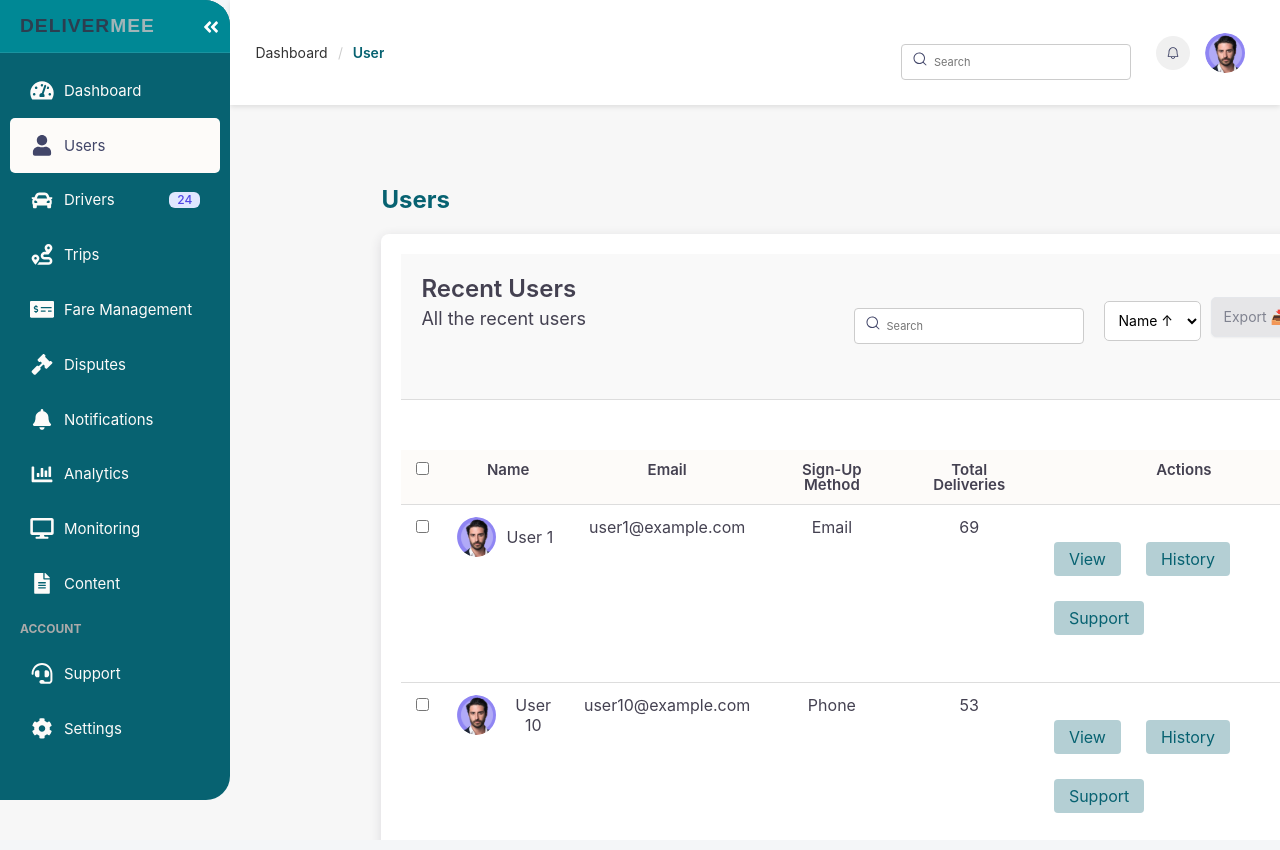
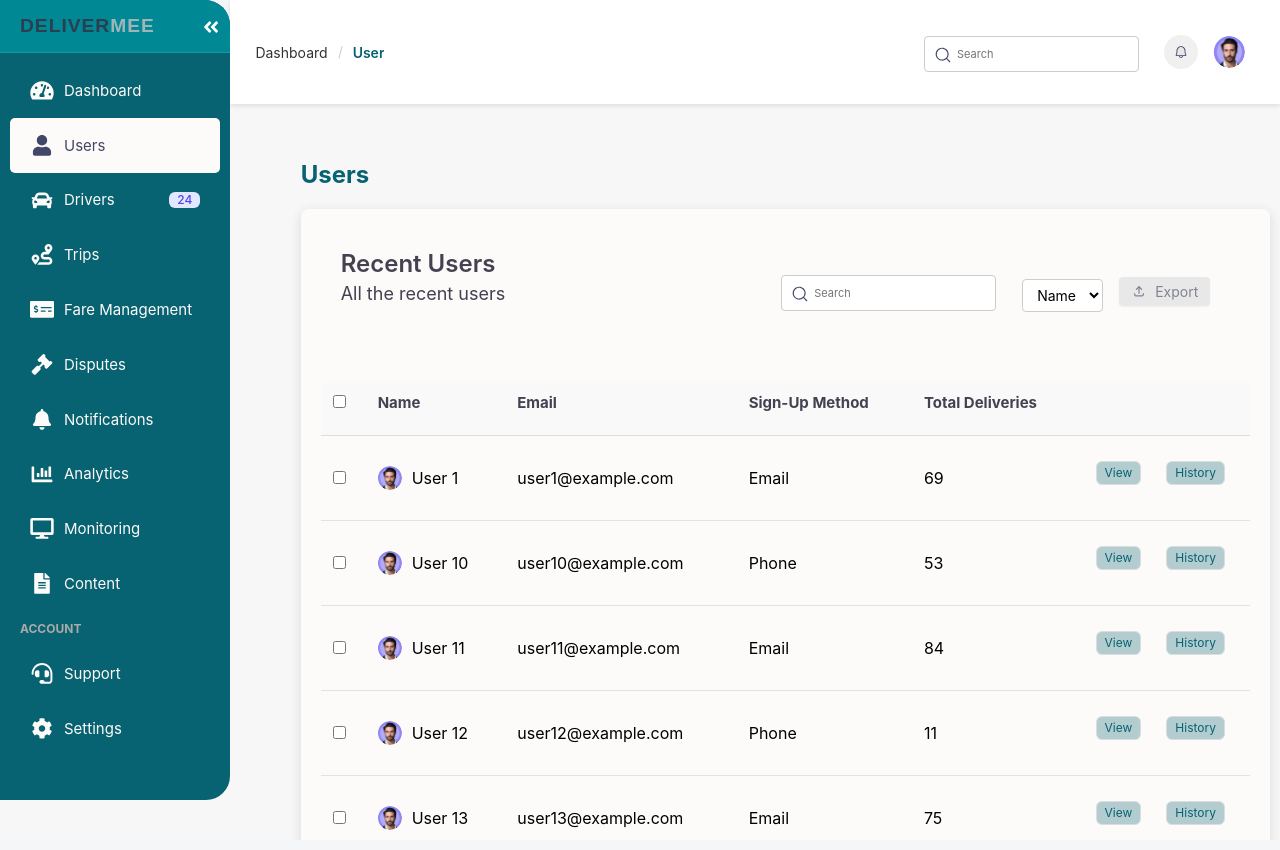
Before and after one commit to waleedboi/admin-dashboard, a React (Vite) app: page /overview in a window 1280 px wide. Both pictures are taken after a click on the item "Users". Built offline with nearby package versions, Linux system fonts and the light colour scheme.

Commit message:
overview

```diff
--- a/src/CSS/User.css
+++ b/src/CSS/User.css
@@ -1,49 +1,46 @@
 .user-container {
   width: 100%;
   max-width: 1200px;
-  /* margin: 15px 40px; */
-  margin: 3.5% 0 0 11% !important;
+  margin: 1% 0 0 3% !important;
 
   padding: 20px;
-}
-
-.user-header {
-  margin-bottom: 20px;
 }
 
 .user-title {
   color: #076271;
   font-size: 24px;
   font-weight: 700;
-  margin: 0 0 20px 0;
 
 }
+
 .users-section {
-  background-color:white;
-box-shadow: 0px 3px 12px 0px #2F2B3D24;
+  background-color: #FDFBF9;
+  box-shadow: 0px 3px 12px 0px #2F2B3D24;
   border-radius: 8px;
   padding: 20px;
   margin-bottom: 20px;
 }
+
 .users-header {
   display: flex;
+  background-color: transparent;
   justify-content: space-between;
   align-items: flex-start;
   flex-wrap: wrap;
   gap: 15px;
-  margin-bottom: 20px;
+  border: none;
 }
 
 .section-header {
   display: flex;
   flex-direction: column;
-  gap:20px
+  gap: 20px
 }
 
 .section-header h2 {
   font-size: 24px;
   font-weight: 600;
-  color:#2F2B3DE5;
+  color: #2F2B3DE5;
   margin: 0 0 5px 0;
 }
 
@@ -52,64 +49,60 @@ box-shadow: 0px 3px 12px 0px #2F2B3D24;
   font-weight: 400;
   color: #2F2B3DE5;
 }
+
 .toolbar {
   display: flex;
+  justify-content: space-between;
   align-items: center;
-  justify-content: flex-end;
-  gap: 10px;
-  margin-bottom: 20px;
+  gap: 1rem;
+  padding: 10px 20px;
 }
+
 .search-container {
+  display: flex;
+  align-items: center;
+  gap: 8px;
+  flex: 1;
   position: relative;
-  width: 250px;
-  height: 40px;
-      margin-top: 25px;
+}
+
+.search-input {
+  padding: 6px 10px;
+  border: 1px solid #ccc;
+  border-radius: 4px;
+  flex: 1;
 }
 
 .search-icon {
+  width: 18px;
+  height: 18px;
   position: absolute;
-  top: 35%;
-  left: 10px;
-  transform: translateY(-50%);
-  width: 18px;
-  pointer-events: none;
+  top: 25px
 }
 
-.search-input {
-  width: 100%;
-    outline: none;
-  padding: 10px 10px 10px 32px !important;
-  border-radius: 5px;
-  font-size: 14px;
-}
-
-
 .sort-dropdown select {
-  height: 40px;
   padding: 6px 10px;
-  font-size: 14px;
-  border-radius: 5px;
   border: 1px solid #ccc;
-  outline: none;
-  background-color:white
+  border-radius: 4px;
 }
 
 .export-button {
-    display: flex;
+  display: flex;
   align-items: center;
-  height: 40px;
+  gap: 8px;
   padding: 6px 12px;
   background-color: #80839029;
   color: #808390;
-  border-radius: 5px;
+  border: none;
+  border-radius: 4px;
   cursor: pointer;
-  font-size: 14px;
-  gap: 6px;
-  transition: background-color 0.3s ease;
 }
-.export-button:hover {
-  background-color: #0056b3;
+
+.export-button img {
+  width: 16px;
+  height: 16px;
 }
+
 @media (max-width: 768px) {
   .toolbar {
     flex-direction: column;
@@ -131,79 +124,85 @@ box-shadow: 0px 3px 12px 0px #2F2B3D24;
     justify-content: center;
   }
 }
+
 .table-responsive {
   overflow-x: auto;
-  margin-bottom: 20px;
 }
 
 .users-table {
   width: 100%;
   border-collapse: collapse;
-  min-width: 800px;
+  min-width: 1064px;
+  font-family: Arial, sans-serif;
+  border: none;
 }
 
-
-.users-table td {
-  border-bottom: 1px solid #ddd;
+.users-table thead th {
+  height: 52px;
+  padding: 12px;
   text-align: left;
-  font-size: 16px;
-  font-weight: 400;
-  color: #2F2B3DE5;
-   text-align: center;
-   border-top: 1px solid #ddd;
+  font-weight: bold;
+  background-color: #f9f9f9;
 }
 
-.users-table th {
-  background-color: #FDFBF9;
-  color: #2F2B3DE5;
-  font-size: 15px;
-  font-weight: 600;
-   padding: 12px 15px;
-  text-align: center;
-}
-.users-table tbody tr {
-  margin: 0;
-  padding: 0;
+.users-table tbody td {
+  height: 30px !important;
+  padding: 0px 12px;
+  border-bottom: 1px solid var(--Theme-divider, #2F2B3D1F);
+  vertical-align: middle;
 }
 
-.users-table tbody tr:hover {
-  background-color: #f9f9f9;
-}
 .user-info {
   display: flex;
   align-items: center;
   gap: 10px;
 }
 
+.user-info img {
+  height: 24px;
+  width: 24px;
+}
+
 .user-avatar {
-  width: 40px;
-  height: 40px;
+  width: 32px;
+  height: 32px;
   border-radius: 50%;
   object-fit: cover;
 }
+
 .action-buttons {
   display: flex;
   gap: 8px;
-  flex-wrap: wrap;
 }
 
 .action-btn {
-  padding: 7px 15px;
-  color: #076271;
-  font-size: 16px;
-  font-weight: 400;
-  background-color:#0762714D;
-  border: none;
-  border-radius: 4px;
-  cursor: pointer;
-  transition: background-color 0.2s;
+  padding: 2px 8px;
+  font-size: 12px;
+  line-height: 1;
+
 }
 
-.action-btn:hover {
-  background-color: rgba(7, 98, 113, 0.25);
+.view-btn {
+  background-color: #0762714D;
+  color: #076271;
+  height: 24px;
+  border-radius: 6px;
 }
 
-/* Pagination */
+.history-btn {
+  background-color: #0762714D;
+  color: #076271;
+  height: 24px;
+  border-radius: 6px;
+}
+
+.support-btn {
+  background-color: #0762714D;
+  color: #076271;
+  height: 24px;
+  border-radius: 6px;
+}
+
 .pagination-container {
   display: flex;
   justify-content: space-between;
@@ -250,8 +249,6 @@ box-shadow: 0px 3px 12px 0px #2F2B3D24;
   font-weight: bold;
   border-color: #2F2B3D;
 }
-
-/* Responsive design */
 @media (max-width: 992px) {
   .users-header {
     flex-direction: column;
@@ -282,7 +279,9 @@ box-shadow: 0px 3px 12px 0px #2F2B3D24;
     gap: 10px;
   }
 
-  .search-filter, .sort-dropdown, .export-button {
+  .search-filter,
+  .sort-dropdown,
+  .export-button {
     width: 100%;
   }
 
@@ -310,7 +309,8 @@ box-shadow: 0px 3px 12px 0px #2F2B3D24;
 
 @media (max-width: 480px) {
   .users-table {
-    min-width: 600px; /* Ensures horizontal scroll on very small screens */
+    min-width: 600px;
+    /* Ensures horizontal scroll on very small screens */
   }
 
   .page-item {
--- a/src/CSS/home.css
+++ b/src/CSS/home.css
@@ -1,7 +1,7 @@
 .overview-container {
   width: 100%;
   max-width: 1200px;
-  margin: 2.5% 0 0 3% !important;
+  margin: 1% 0 0 3% !important;
   padding: 0;
   box-sizing: border-box;
 }
@@ -9,6 +9,7 @@
 .overview-scroll-wrapper {
   overflow-y: auto;
   height: 100%;
+
 }
 
 .overview-content-area {
--- a/src/Components/User.jsx
+++ b/src/Components/User.jsx
@@ -73,10 +73,7 @@ const User = () => {
 
   return (
     <div className="user-container">
-      <div className="user-header">
         <h2 className="user-title">Users</h2>
-      </div>
-
       <div className="users-section">
         <div className="users-header">
           <div className="section-header">
@@ -98,15 +95,15 @@ const User = () => {
 
             <div className="sort-dropdown">
               <select value={sortOption} onChange={(e) => setSortOption(e.target.value)}>
-                <option value="name-asc">Name ↑</option>
-                <option value="name-desc">Name ↓</option>
-                <option value="rides-asc">Rides ↑</option>
-                <option value="rides-desc">Rides ↓</option>
+                <option value="name-asc">Name </option>
+                <option value="name-desc">Name </option>
+                <option value="rides-asc">Rides </option>
+                <option value="rides-desc">Rides </option>
               </select>
             </div>
 
             <button className="export-button" onClick={handleExport}>
-              Export 📥
+            <img src="/public/Masked Icon.svg"></img>  Export
             </button>
           </div>
         </div>
@@ -120,7 +117,7 @@ const User = () => {
                 <th>Email</th>
                 <th>Sign-Up Method</th>
                 <th>Total Deliveries</th>
-                <th>Actions</th>
+                <th></th>
               </tr>
             </thead>
             <tbody>
```
Also changed, not shown: public/Masked Icon.svg (added).
